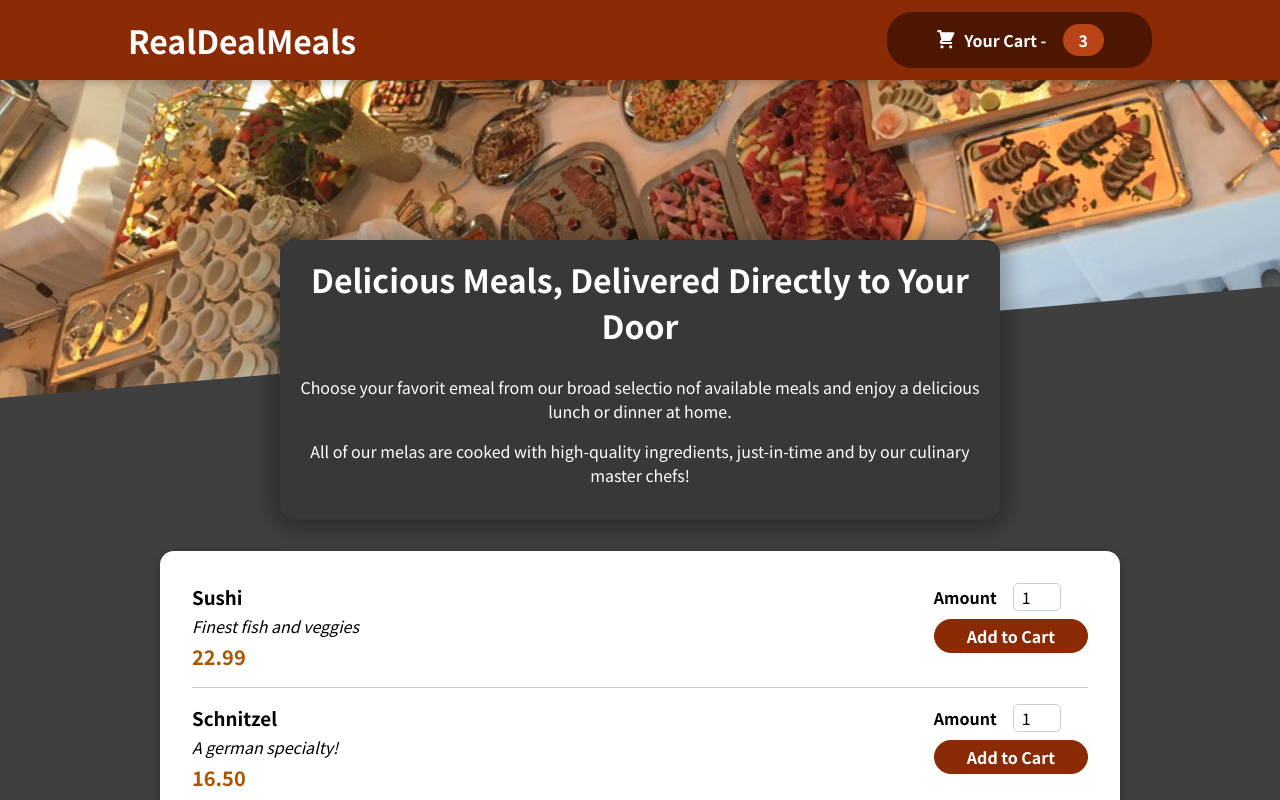
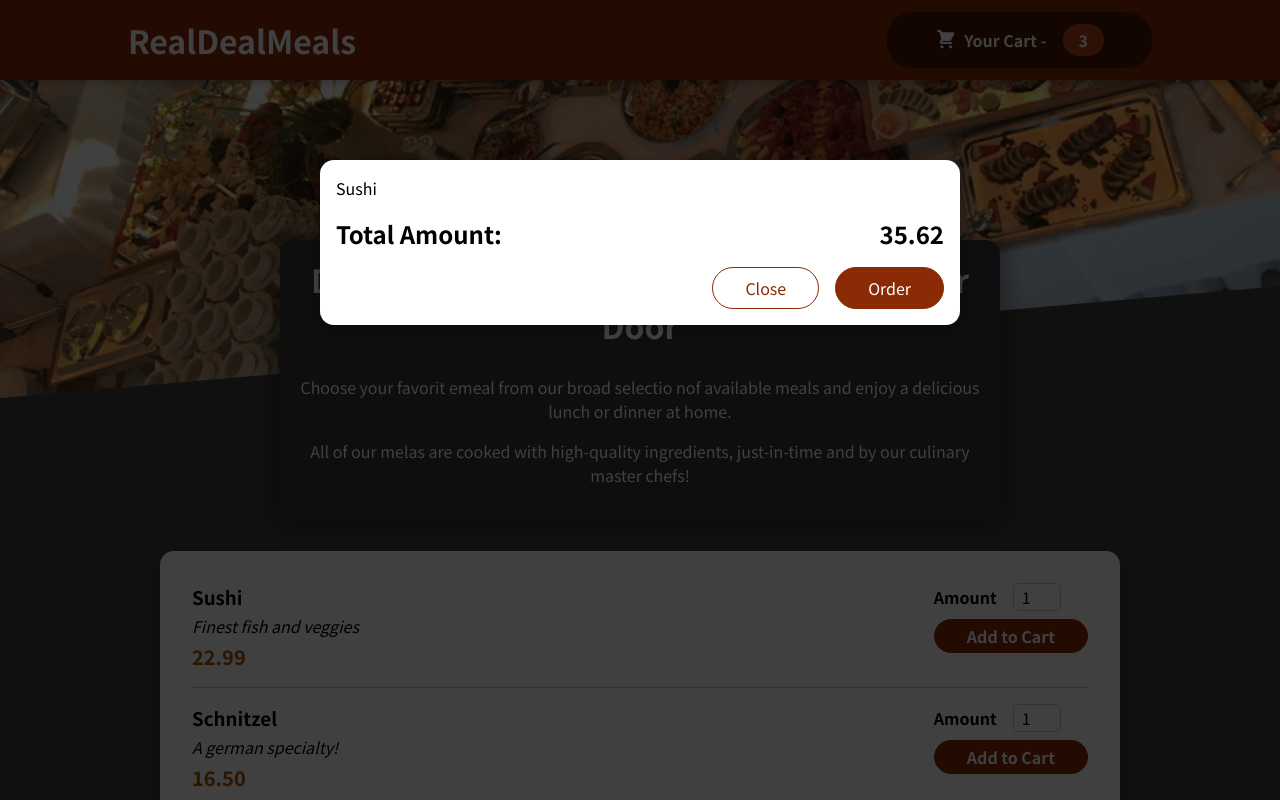
Before and after one commit to etorres-revature/React-foor_order_app, a React (Create React App) app: page / in a window 1280 px wide. Shown: the top 800 px of the page. Built offline with nearby package versions, Linux system fonts and the light colour scheme.

Commit message:
modal added

```diff
--- a/public/index.html
+++ b/public/index.html
@@ -28,6 +28,7 @@
   </head>
   <body>
     <noscript>You need to enable JavaScript to run this app.</noscript>
+    <div id="overlays"></div>
     <div id="root"></div>
     <!--
       This HTML file is a template.
--- a/src/App.js
+++ b/src/App.js
@@ -1,10 +1,12 @@
 import { Fragment } from "react";
 import Header from "./components/Layout/Header";
 import Meals from "./components/Meals/Meals";
+import Cart from "./components/Cart/Cart";
 
 function App() {
   return (
     <Fragment>
+      <Cart />
       <Header />
       <main>
         <Meals />
--- a/src/components/Cart/Cart.js
+++ b/src/components/Cart/Cart.js
@@ -1,3 +1,5 @@
+import Modal from "../UI/Modal";
+
 import styles from "./Cart.module.css";
 
 const Cart = (props) => {
@@ -10,7 +12,7 @@
   );
 
   return (
-    <div>
+    <Modal>
       {cartItems}
       <div className={styles.total}>
         <span>Total Amount:</span>
@@ -20,7 +22,7 @@
         <button className={styles["button--alt"]}>Close</button>
         <button className={styles.button}>Order</button>
       </div>
-    </div>
+    </Modal>
   );
 };
 
--- /dev/null
+++ b/src/components/UI/Modal.js
@@ -0,0 +1,33 @@
+import { Fragment } from "react";
+import reactDom from "react-dom";
+import ReactDOM from "react-dom";
+
+import styles from "./Modal.module.css";
+
+const Backdrop = (props) => {
+  return <div className={styles.backdrop}></div>;
+};
+
+const ModalOverlay = (props) => {
+  return (
+    <div className={styles.modal}>
+      <div className={styles.content}>{props.children}</div>
+    </div>
+  );
+};
+
+const portalEl = document.getElementById("overlays");
+
+const Modal = (props) => {
+  return (
+    <Fragment>
+      {ReactDOM.createPortal(<Backdrop />, portalEl)}
+      {reactDom.createPortal(
+        <ModalOverlay>{props.children}</ModalOverlay>,
+        portalEl
+      )}
+    </Fragment>
+  );
+};
+
+export default Modal;
--- /dev/null
+++ b/src/components/UI/Modal.module.css
@@ -0,0 +1,40 @@
+.backdrop {
+  position: fixed;
+  top: 0;
+  left: 0;
+  width: 100%;
+  height: 100vh;
+  z-index: 20;
+  background-color: rgba(0, 0, 0, 0.75);
+}
+
+.modal {
+  position: fixed;
+  top: 20vh;
+  left: 5%;
+  width: 90%;
+  background-color: white;
+  padding: 1rem;
+  border-radius: 14px;
+  box-shadow: 0 2px 8px rgba(0, 0, 0, 0.25);
+  z-index: 30;
+  animation: slide-down 300ms ease-out forwards;
+}
+
+@media (min-width: 768px) {
+  .modal {
+    width: 40rem;
+    left: calc(50% - 20rem);
+  }
+}
+
+@keyframes slide-down {
+  from {
+    opacity: 0;
+    transform: translateY(-3rem);
+  }
+  to {
+    opacity: 1;
+    transform: translateY(0);
+  }
+}
```
